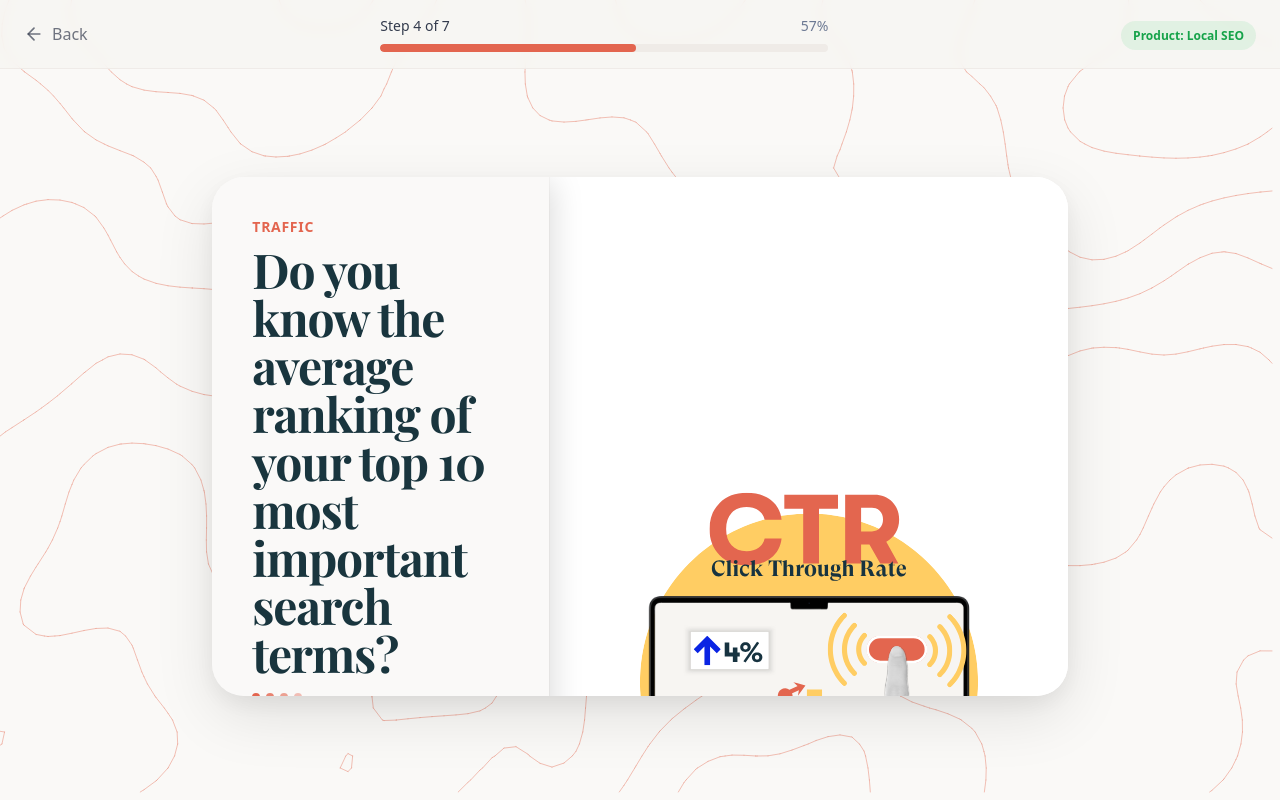
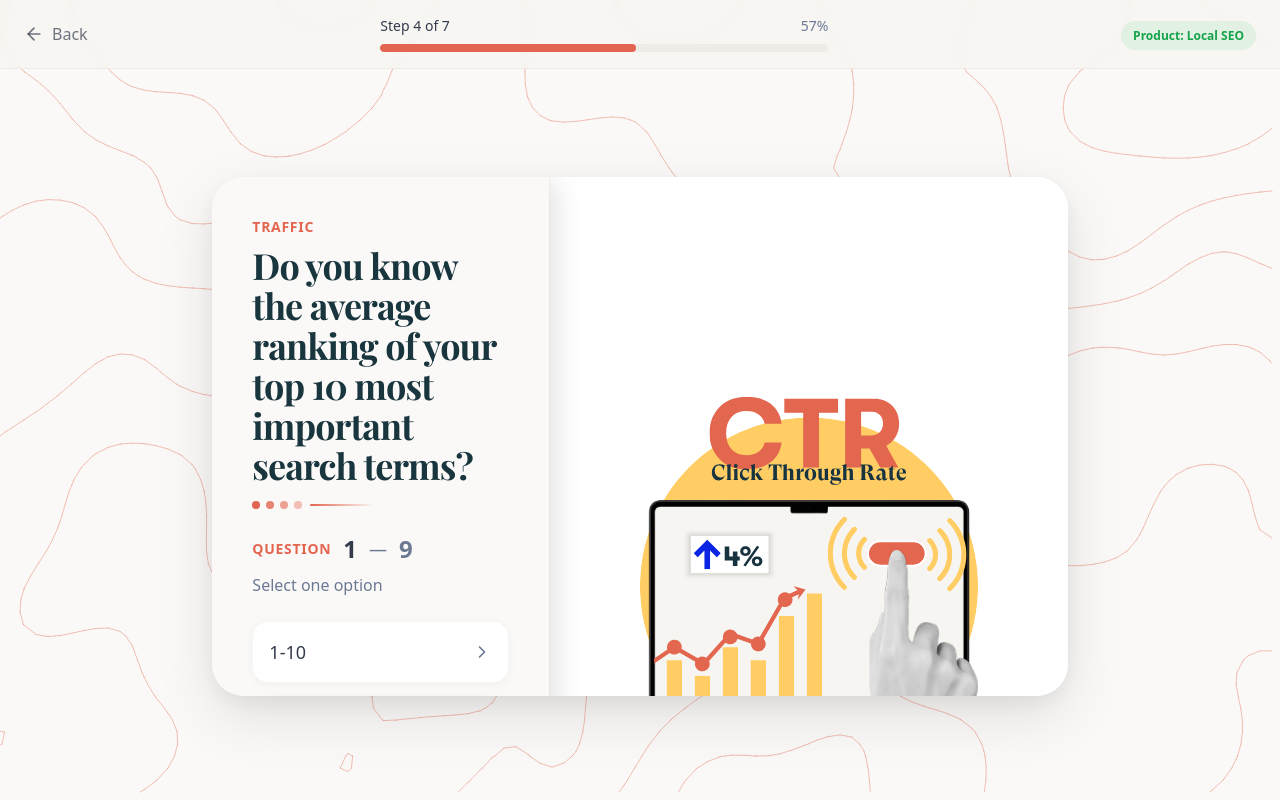
Before and after one commit to productteamautomations/pathfinder-ap, a React (Vite) app: page /funnel-diagnostic/localseo in a window 1280 px wide. Built offline with nearby package versions, Linux system fonts and the light colour scheme; the HTML template or start-up script is replaced by a standard one.

Commit message:
Code edited in Lovable Code Editor
Edited UI in Lovable

```diff
--- a/src/pages/localseo/FunnelDiagnostic.tsx
+++ b/src/pages/localseo/FunnelDiagnostic.tsx
@@ -249,7 +249,7 @@ export default function FunnelDiagnosticLocalSEO() {
                     <span className="text-sm font-semibold text-primary uppercase tracking-wider mb-2 block">
                       {question.section}
                     </span>
-                    <h2 className="text-2xl md:text-4xl lg:text-5xl font-display font-bold text-title leading-tight tracking-tight">
+                    <h2 className="text-2xl md:text-4xl lg:text-4xl font-display font-bold text-title leading-tight tracking-tight">
                       {question.question}
                     </h2>
                     <OrangeAccent />
```
